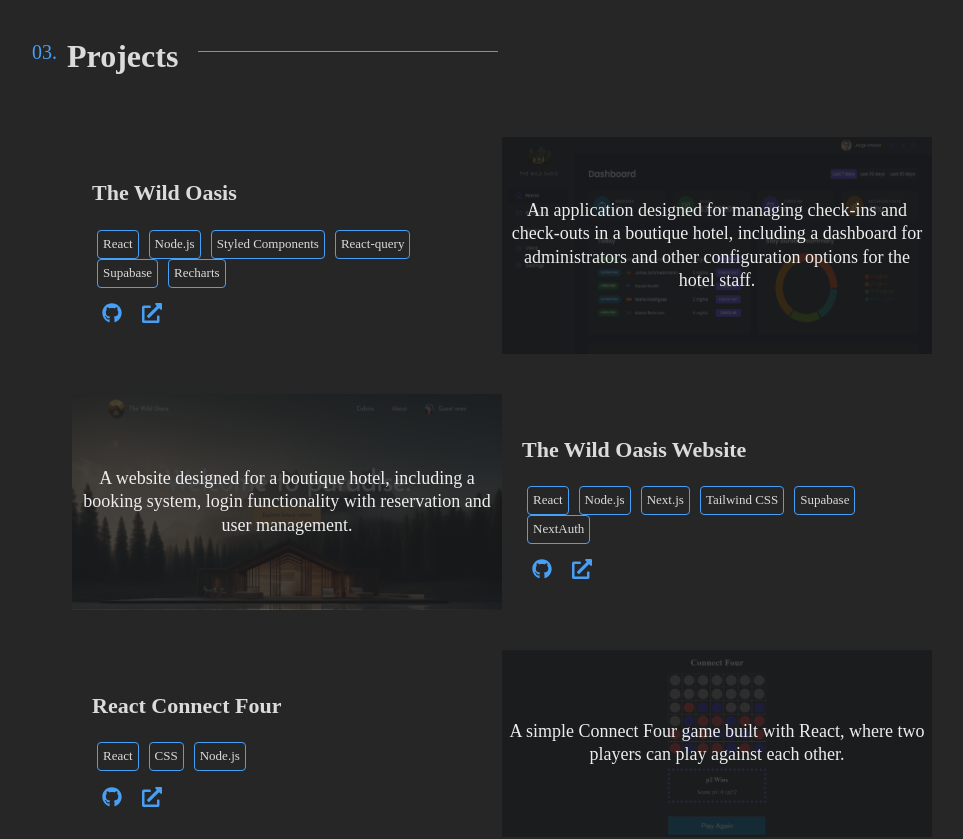
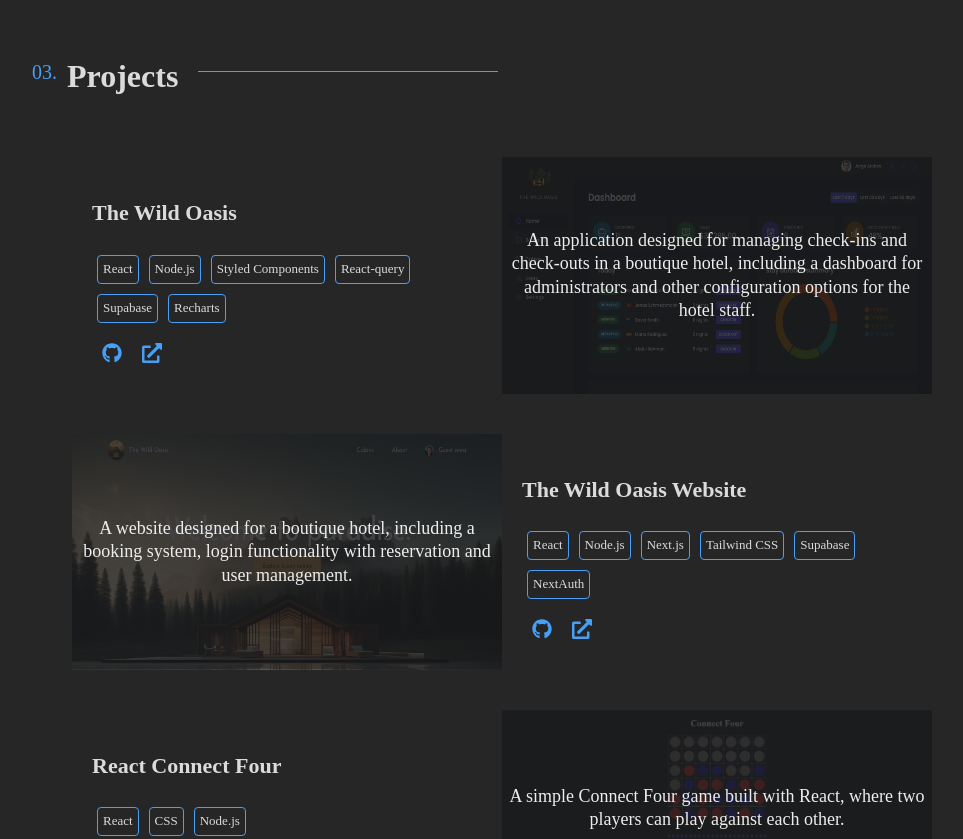
Before and after one commit to joralvmel/react-portfolio, a Next.js app: page / in a window 1280 px wide. Shown: the part 1960-2799 px from the top of the page, without its empty margins (158-1121 px from the left). Built offline with nearby package versions, Linux system fonts and the light colour scheme.

Commit message:
Create Mobile context

```diff
--- a/app/_components/Project.js
+++ b/app/_components/Project.js
@@ -1,8 +1,8 @@
 import styled from "styled-components";
 import TechList from "./TechList";
 import ProjectLinks from "./ProjectLinks";
-import { useEffect, useState } from "react";
 import Image from "next/image";
+import { useMobile } from "@/app/_context/MobileContext";
 
 const StyledProject = styled.li`
   display: flex;
@@ -92,22 +92,10 @@ const StyledPic = styled.div`
 `;
 
 function Project({ project, index }) {
-  const [isMobile, setIsMobile] = useState(false);
+  const { isMobile } = useMobile();
   const { title, description, technologies, image, github, external } = project;
 
   const isEven = index % 2 === 0;
-
-  useEffect(() => {
-    const handleResize = () => {
-      setIsMobile(window.innerWidth <= 768);
-    };
-    handleResize();
-    window.addEventListener("resize", handleResize);
-
-    return () => {
-      window.removeEventListener("resize", handleResize);
-    };
-  }, []);
 
   return isMobile ? (
     <StyledMobileProject>
--- a/app/_components/TechList.js
+++ b/app/_components/TechList.js
@@ -10,7 +10,7 @@ const StyledTechList = styled.ul`
   list-style: none;
 
   li {
-    margin: 0 5px;
+    margin: 5px;
     color: var(--color-text);
     font-size: var(--fs-xs);
     white-space: nowrap;
--- /dev/null
+++ b/app/_context/MobileContext.js
@@ -0,0 +1,34 @@
+import { createContext, useContext, useEffect, useState } from "react";
+
+const MobileContext = createContext();
+
+function MobileProvider({ children }) {
+  const [isMobile, setIsMobile] = useState(false);
+
+  useEffect(() => {
+    const handleResize = () => {
+      setIsMobile(window.innerWidth <= 768);
+    };
+    handleResize();
+    window.addEventListener("resize", handleResize);
+
+    return () => {
+      window.removeEventListener("resize", handleResize);
+    };
+  }, []);
+
+  return (
+    <MobileContext.Provider value={{ isMobile }}>
+      {children}
+    </MobileContext.Provider>
+  );
+}
+
+function useMobile() {
+  const context = useContext(MobileContext);
+  if (context === undefined)
+    throw new Error("MobileContext was used outside of MobileProvider");
+  return context;
+}
+
+export { MobileProvider, useMobile };
--- a/app/layout.js
+++ b/app/layout.js
@@ -2,6 +2,7 @@
 import StyledComponentsRegistry from "./_lib/registry";
 import { DarkModeProvider } from "./_context/DarkModeContext";
 import { LanguageProvider } from "./_context/LanguageContext";
+import { MobileProvider } from "./_context/MobileContext";
 
 export default function RootLayout({ children }) {
   return (
@@ -12,11 +13,13 @@ export default function RootLayout({ children }) {
         <title>React Portfolio</title>
       </head>
       <body>
-        <LanguageProvider>
-          <DarkModeProvider>
-            <StyledComponentsRegistry>{children}</StyledComponentsRegistry>
-          </DarkModeProvider>
-        </LanguageProvider>
+        <MobileProvider>
+          <LanguageProvider>
+            <DarkModeProvider>
+              <StyledComponentsRegistry>{children}</StyledComponentsRegistry>
+            </DarkModeProvider>
+          </LanguageProvider>
+        </MobileProvider>
       </body>
     </html>
   );
```
